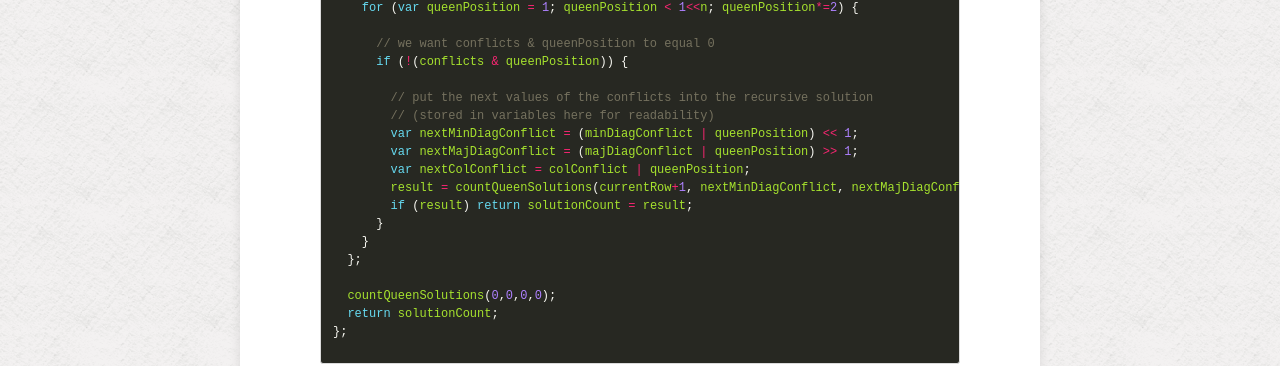
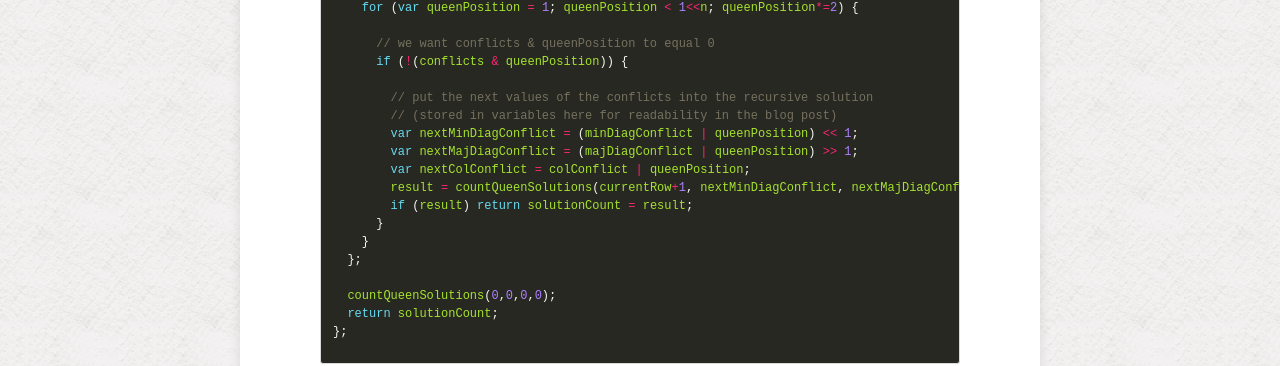
Before and after one commit to jgpettibone/jgpettibone.github.io, a Jekyll site: the page built from _posts/2014-05-08-bitwise-n-queens.md, in a window 1280 px wide and 900 px high, scrolled down 5101 px. Shown: the part 151-517 px from the top of the window. Built offline with Jekyll 4.4.1, drawn with Linux system fonts in a browser that asks for light colours; nearby versions of some CDN libraries; comment, search, counter and statistics services are not loaded.

Commit message:
Small change to comments in the code block

```diff
--- a/_posts/2014-05-08-bitwise-n-queens.md
+++ b/_posts/2014-05-08-bitwise-n-queens.md
@@ -184,7 +184,7 @@ window.countNQueensSolutionsBitwise = function(n) {
       if (!(conflicts & queenPosition)) {
 
         // put the next values of the conflicts into the recursive solution
-        // (stored in variables here for readability)
+        // (stored in variables here for readability in the blog post)
         var nextMinDiagConflict = (minDiagConflict | queenPosition) << 1;
         var nextMajDiagConflict = (majDiagConflict | queenPosition) >> 1;
         var nextColConflict = colConflict | queenPosition;
```
